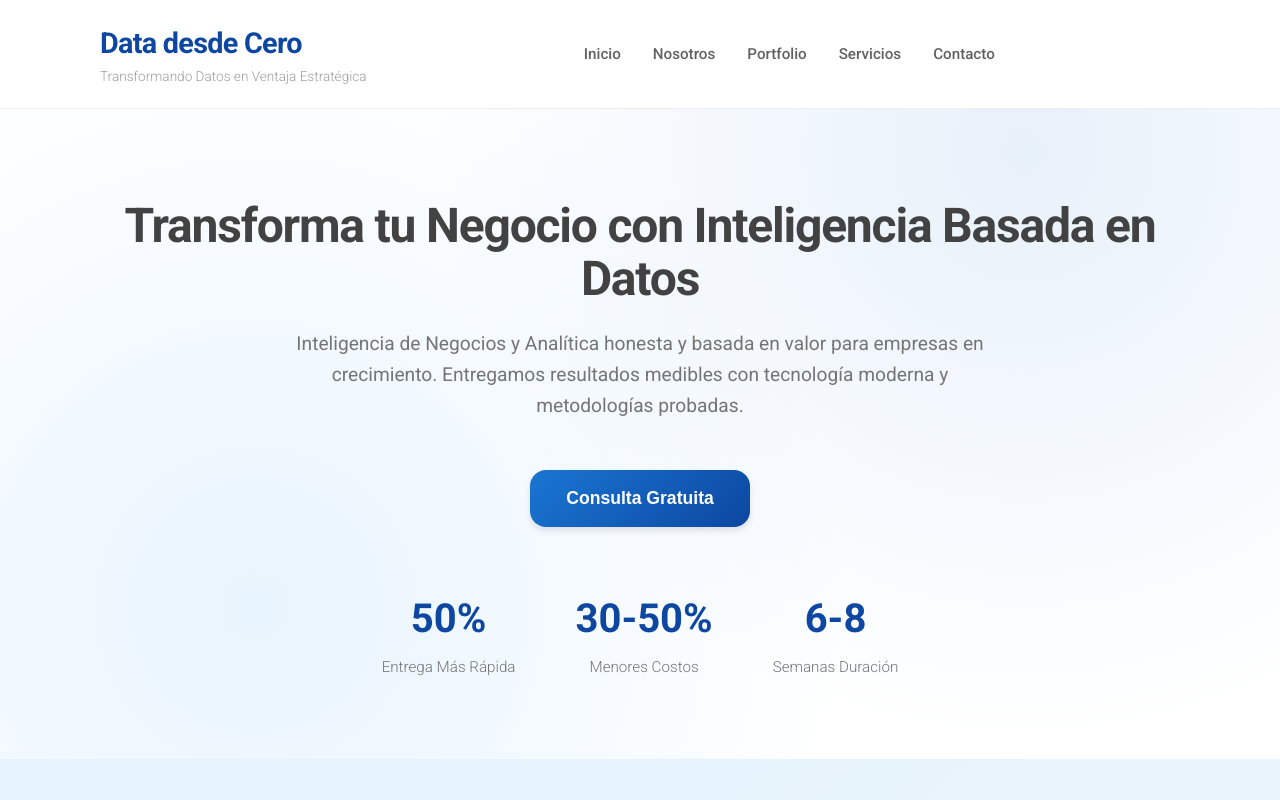
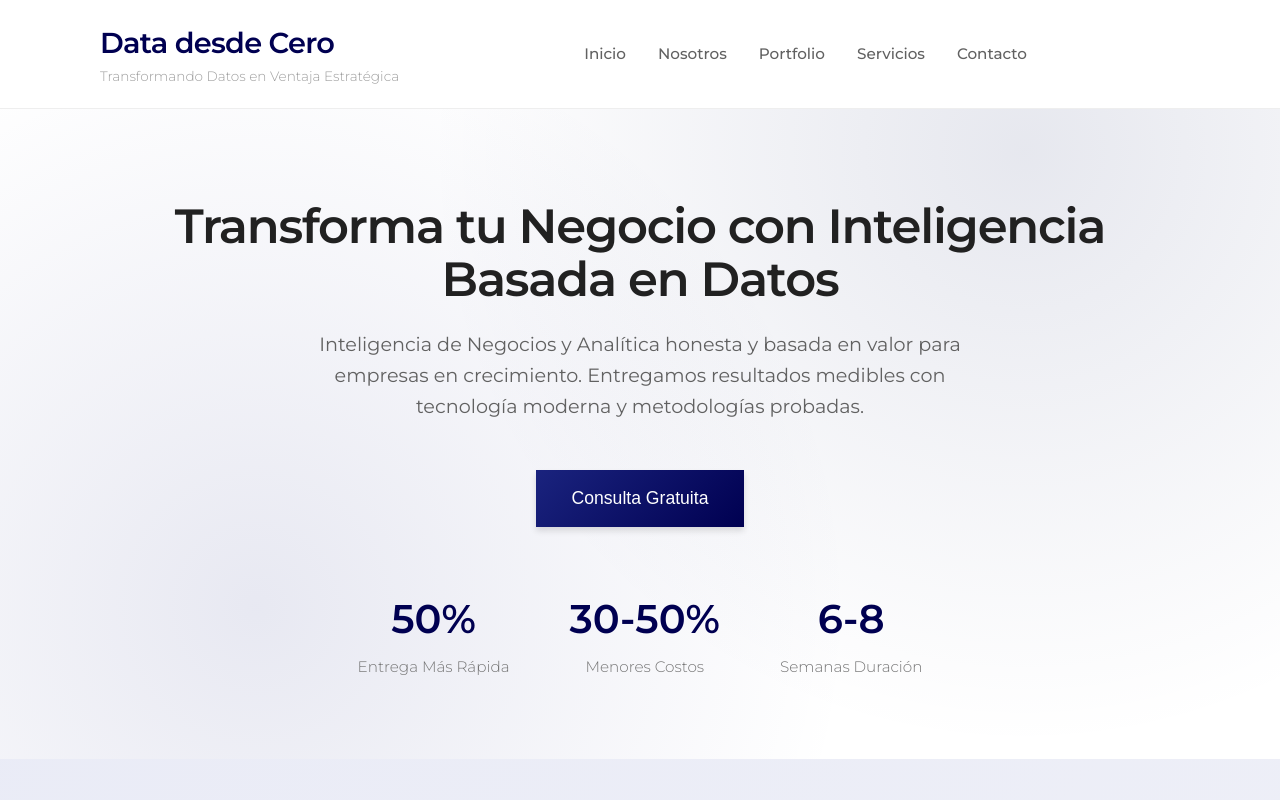
Before and after one commit to danieldabn/datadesdecero, a plain HTML site: page index.html in a window 1280 px wide. Shown: the top 800 px of the page. Drawn offline with Linux system fonts and the light colour scheme.

Commit message:
Update color scheme to dark blue and grey, change font to Montserrat

```diff
--- a/index.html
+++ b/index.html
@@ -4,10 +4,10 @@
     <meta charset="UTF-8">
     <meta name="viewport" content="width=device-width, initial-scale=1.0">
     <title>Data desde Cero - Transformando Datos en Ventaja Estratégica</title>
-    <link rel="stylesheet" href="style.css">
     <link rel="preconnect" href="https://fonts.googleapis.com">
     <link rel="preconnect" href="https://fonts.gstatic.com" crossorigin>
-    <link href="https://fonts.googleapis.com/css2?family=Roboto:wght@300;400;500;700&display=swap" rel="stylesheet">
+    <link href="https://fonts.googleapis.com/css2?family=Montserrat:wght@300;400;500;600;700&display=swap" rel="stylesheet">
+    <link rel="stylesheet" href="style.css">
 </head>
 <body>
     <!-- Header -->
--- a/style.css
+++ b/style.css
@@ -1,44 +1,40 @@
-@import url('https://fonts.googleapis.com/css2?family=Roboto:wght@300;400;500;700&display=swap');
+@import url('https://fonts.googleapis.com/css2?family=Montserrat:wght@300;400;500;600;700&display=swap');
 
 :root {
-  /* Professional Blue Color Palette */
-  --blue-primary: #2196F3;
-  --blue-light: #64B5F6;
-  --blue-ultra-light: #E3F2FD;
-  --blue-medium: #1976D2;
-  --blue-dark: #0D47A1;
-  --blue-darker: #002171;
+  /* Professional Dark Blue Color Palette */
+  --blue-primary: #1a237e;
+  --blue-light: #344397;
+  --blue-ultra-light: #e8eaf6;
+  --blue-medium: #0d1b5e;
+  --blue-dark: #000051;
+  --blue-darker: #000033;
 
   /* Professional Grey Palette */
-  --gray-50: #FAFAFA;
-  --gray-100: #F5F5F5;
-  --gray-200: #EEEEEE;
-  --gray-300: #E0E0E0;
-  --gray-400: #BDBDBD;
-  --gray-500: #9E9E9E;
+  --gray-50: #fafafa;
+  --gray-100: #f5f5f5;
+  --gray-200: #eeeeee;
+  --gray-300: #e0e0e0;
+  --gray-400: #bdbdbd;
+  --gray-500: #9e9e9e;
   --gray-600: #757575;
   --gray-700: #616161;
   --gray-800: #424242;
+  --gray-900: #212121;
 
   /* Accent Colors */
   --white: #ffffff;
   --black: #212121;
-  --success: #4CAF50;
-  --warning: #FFC107;
-  --error: #F44336;
+  --success: #2e7d32;
+  --warning: #f57f17;
+  --error: #c62828;
 
   /* Fonts */
-  --font-family: 'Roboto', system-ui, -apple-system, sans-serif;
+  --font-family: 'Montserrat', system-ui, -apple-system, sans-serif;
 
-  /* Shadows - More defined */
-  --shadow-sm: 0 2px 4px rgba(0, 0, 0, 0.05);
-  --shadow-md: 0 4px 6px rgba(0, 0, 0, 0.1);
-  --shadow-lg: 0 10px 15px rgba(0, 0, 0, 0.1);
-
-  /* Border Radius */
-  --radius-sm: 4px;
-  --radius-md: 8px;
-  --radius-lg: 16px;
+  /* Shadows */
+  --shadow-sm: 0 2px 4px rgba(0, 0, 0, 0.08);
+  --shadow-md: 0 4px 6px rgba(0, 0, 0, 0.12);
+  --shadow-lg: 0 10px 15px rgba(0, 0, 0, 0.15);
 }
 
 * {
@@ -87,7 +83,7 @@ body {
 
 .logo {
   font-size: 1.8rem;
-  font-weight: 700;
+  font-weight: 600;
   margin: 8px 0 0 0;
   color: var(--blue-dark);
   letter-spacing: -0.025em;
@@ -140,7 +136,7 @@ nav.container {
 
 .nav-menu a:hover,
 .nav-menu a:focus {
-  color: var(--blue-medium);
+  color: var(--blue-primary);
 }
 
 .nav-menu a:hover::after {
@@ -188,8 +184,8 @@ nav.container {
   left: 0;
   right: 0;
   bottom: 0;
-  background: radial-gradient(circle at 20% 80%, rgba(33, 150, 243, 0.1) 0%, transparent 50%),
-              radial-gradient(circle at 80% 20%, rgba(25, 118, 210, 0.1) 0%, transparent 50%);
+  background: radial-gradient(circle at 20% 80%, rgba(26, 35, 126, 0.1) 0%, transparent 50%),
+              radial-gradient(circle at 80% 20%, rgba(13, 27, 94, 0.1) 0%, transparent 50%);
   pointer-events: none;
 }
 
@@ -200,9 +196,9 @@ nav.container {
 
 .hero-title {
   font-size: 3rem;
-  color: var(--gray-800);
+  color: var(--gray-900);
   margin-bottom: 1.5rem;
-  font-weight: 700;
+  font-weight: 600;
   letter-spacing: -0.025em;
   line-height: 1.1;
 }
@@ -211,18 +207,18 @@ nav.container {
   font-size: 1.2rem;
   max-width: 700px;
   margin: 0 auto 3rem;
-  color: var(--gray-600);
+  color: var(--gray-700);
   font-weight: 400;
   line-height: 1.6;
 }
 
 .hero-cta {
-  background: linear-gradient(135deg, var(--blue-medium) 0%, var(--blue-dark) 100%);
+  background: linear-gradient(135deg, var(--blue-primary) 0%, var(--blue-dark) 100%);
   color: var(--white);
   border: none;
   padding: 18px 36px;
   font-size: 1.1rem;
-  font-weight: 600;
+  font-weight: 500;
   border-radius: var(--radius-lg);
   cursor: pointer;
   transition: all 0.3s ease;
@@ -250,7 +246,7 @@ nav.container {
 }
 
 .stat-number {
-  font-weight: 700;
+  font-weight: 600;
   font-size: 2.5rem;
   color: var(--blue-dark);
   margin-bottom: 4px;
@@ -275,8 +271,8 @@ section:nth-child(odd) {
   text-align: center;
   font-size: 2.5rem;
   margin: 80px 0 24px 0;
-  font-weight: 700;
-  color: var(--gray-800);
+  font-weight: 600;
+  color: var(--gray-900);
   letter-spacing: -0.025em;
 }
 
@@ -334,7 +330,7 @@ section:nth-child(odd) {
   left: 0;
   right: 0;
   height: 3px;
-  background: linear-gradient(90deg, var(--blue-medium) 0%, var(--blue-dark) 100%);
+  background: linear-gradient(90deg, var(--blue-primary) 0%, var(--blue-dark) 100%);
 }
 
 .value-card:hover,
@@ -361,7 +357,7 @@ section:nth-child(odd) {
 .portfolio-card p,
 .service-card p {
   font-size: 1rem;
-  color: var(--gray-600);
+  color: var (--gray-600);
   margin-bottom: 12px;
   line-height: 1.6;
 }
@@ -464,11 +460,11 @@ section:nth-child(odd) {
 }
 
 .form-submit {
-  background: linear-gradient(135deg, var(--blue-medium) 0%, var(--blue-dark) 100%);
+  background: linear-gradient(135deg, var(--blue-primary) 0%, var(--blue-dark) 100%);
   color: var(--white);
   border: none;
   padding: 16px 32px;
-  font-weight: 600;
+  font-weight: 500;
   font-size: 1.1rem;
   border-radius: var(--radius-lg);
   cursor: pointer;
@@ -498,7 +494,7 @@ section:nth-child(odd) {
 
 /* Footer */
 .footer {
-  background: var(--gray-800);
+  background: var(--gray-900);
   color: var(--gray-300);
   text-align: center;
   padding: 40px 0;
```
